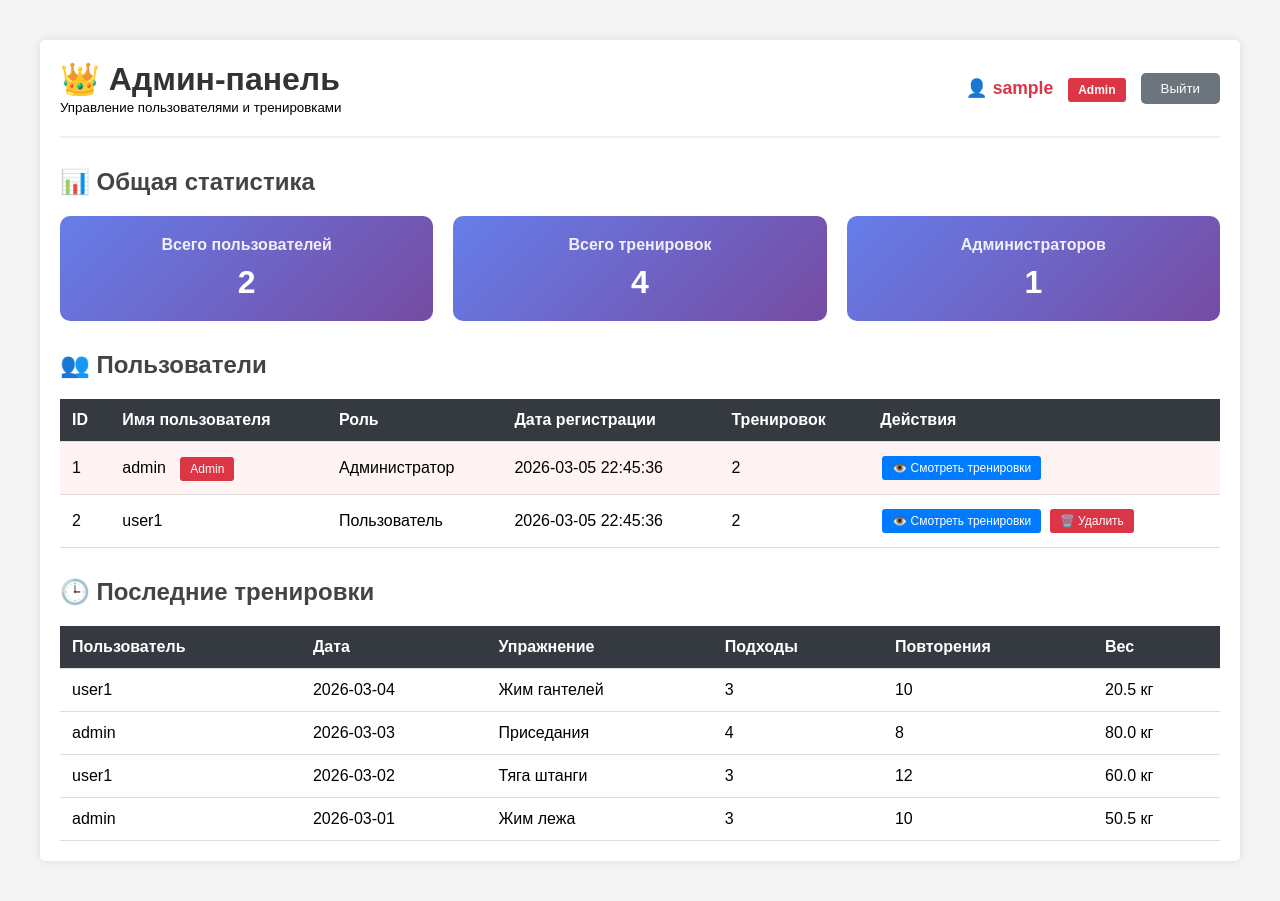
After one commit to zxcsasha228/training-tracker2, a Flask app: page /admin in a window 1280 px wide. The commit adds this page. Run offline with Flask 3, Linux system fonts and the light colour scheme; the visitor is signed in with stand-in values (Sample User, id 1); data comes from the database, SQL or seed files in the repository.

Commit message:
админ панель с списком пользователей

```diff
--- a/app.py
+++ b/app.py
@@ -5,7 +5,7 @@ import webbrowser
 import time
 
 app = Flask(__name__)
-app.secret_key = 'your-secret-key-here'  # Нужно для сессий (входа в систему)
+app.secret_key = 'your-secret-key-here-change-this'
 
 # Страница входа
 @app.route('/login', methods=['GET', 'POST'])
@@ -18,13 +18,19 @@ def login():
         if user:
             session['user_id'] = user['id']
             session['username'] = user['username']
-            return redirect(url_for('index'))
+            session['is_admin'] = user['is_admin']
+
+            # Админа отправляем в админку, обычных пользователей на главную
+            if user['is_admin']:
+                return redirect(url_for('admin_panel'))
+            else:
+                return redirect(url_for('index'))
         else:
             return render_template('login.html', error='Неверное имя пользователя или пароль')
 
     return render_template('login.html')
 
-# Страница регистрации
+# Страница регистрации (обычные пользователи)
 @app.route('/register', methods=['GET', 'POST'])
 def register():
     if request.method == 'POST':
@@ -35,10 +41,11 @@ def register():
         if password != confirm:
             return render_template('register.html', error='Пароли не совпадают')
 
-        user_id = database.create_user(username, password)
+        user_id = database.create_user(username, password, is_admin=0)  # Обычный пользователь
         if user_id:
             session['user_id'] = user_id
             session['username'] = username
+            session['is_admin'] = 0
             return redirect(url_for('index'))
         else:
             return render_template('register.html', error='Пользователь с таким именем уже существует')
@@ -51,18 +58,55 @@ def logout():
     session.clear()
     return redirect(url_for('login'))
 
-# Главная страница (теперь только для авторизованных)
+# АДМИН-ПАНЕЛЬ
+@app.route('/admin')
+def admin_panel():
+    if 'user_id' not in session or not session.get('is_admin'):
+        return redirect(url_for('login'))
+
+    stats = database.get_user_stats()
+    users = database.get_all_users()
+    return render_template('admin_panel.html', stats=stats, users=users)
+
+# Просмотр тренировок пользователя (для админа)
+@app.route('/admin/user/<int:user_id>')
+def admin_user_workouts(user_id):
+    if 'user_id' not in session or not session.get('is_admin'):
+        return redirect(url_for('login'))
+
+    user = database.get_user_by_id(user_id)
+    workouts = database.get_user_workouts_admin(user_id)
+    return render_template('admin_user_workouts.html', user=user, workouts=workouts)
+
+# Удаление пользователя (для админа)
+@app.route('/admin/delete_user/<int:user_id>', methods=['POST'])
+def admin_delete_user(user_id):
+    if 'user_id' not in session or not session.get('is_admin'):
+        return redirect(url_for('login'))
+
+    # Не даем админу удалить самого себя
+    if user_id == session['user_id']:
+        return redirect(url_for('admin_panel'))
+
+    database.delete_user_admin(user_id)
+    return redirect(url_for('admin_panel'))
+
+# Главная страница (для обычных пользователей)
 @app.route('/')
 def index():
     if 'user_id' not in session:
         return redirect(url_for('login'))
+
+    # Админа отправляем в админку
+    if session.get('is_admin'):
+        return redirect(url_for('admin_panel'))
 
     workouts = database.get_user_workouts(session['user_id'])
     return render_template('index.html', workouts=workouts, username=session['username'])
 
 @app.route('/add', methods=['POST'])
 def add():
-    if 'user_id' not in session:
+    if 'user_id' not in session or session.get('is_admin'):
         return redirect(url_for('login'))
 
     date = request.form['date']
@@ -76,18 +120,18 @@ def add():
 
 @app.route('/edit/<int:workout_id>')
 def edit(workout_id):
-    if 'user_id' not in session:
+    if 'user_id' not in session or session.get('is_admin'):
         return redirect(url_for('login'))
 
     workout = database.get_workout(workout_id, session['user_id'])
     if not workout:
-        return redirect(url_for('index'))  # Не его тренировка или не существует
+        return redirect(url_for('index'))
 
     return render_template('edit.html', workout=workout)
 
 @app.route('/update/<int:workout_id>', methods=['POST'])
 def update(workout_id):
-    if 'user_id' not in session:
+    if 'user_id' not in session or session.get('is_admin'):
         return redirect(url_for('login'))
 
     date = request.form['date']
@@ -101,7 +145,7 @@ def update(workout_id):
 
 @app.route('/delete/<int:workout_id>', methods=['POST'])
 def delete(workout_id):
-    if 'user_id' not in session:
+    if 'user_id' not in session or session.get('is_admin'):
         return redirect(url_for('login'))
 
     database.delete_workout(workout_id, session['user_id'])
--- /dev/null
+++ b/templates/admin_panel.html
@@ -0,0 +1,237 @@
+<!DOCTYPE html>
+<html>
+<head>
+    <title>Админ-панель</title>
+    <meta charset="utf-8">
+    <style>
+        body {
+            font-family: Arial, sans-serif;
+            margin: 40px;
+            background-color: #f4f4f4;
+        }
+        .container {
+            background-color: white;
+            padding: 20px;
+            border-radius: 5px;
+            box-shadow: 0 0 10px rgba(0,0,0,0.1);
+        }
+        .header {
+            display: flex;
+            justify-content: space-between;
+            align-items: center;
+            margin-bottom: 30px;
+            padding-bottom: 20px;
+            border-bottom: 2px solid #f0f0f0;
+        }
+        h1 {
+            color: #333;
+            margin: 0;
+        }
+        h2 {
+            color: #444;
+            margin-top: 30px;
+        }
+        .admin-badge {
+            background-color: #dc3545;
+            color: white;
+            padding: 5px 10px;
+            border-radius: 3px;
+            font-size: 12px;
+            margin-left: 10px;
+        }
+        .user-info {
+            display: flex;
+            align-items: center;
+            gap: 15px;
+        }
+        .username {
+            font-weight: bold;
+            color: #dc3545;
+            font-size: 1.1em;
+        }
+        .logout-btn {
+            background-color: #6c757d;
+            color: white;
+            border: none;
+            padding: 8px 20px;
+            border-radius: 5px;
+            cursor: pointer;
+        }
+        .stats-grid {
+            display: grid;
+            grid-template-columns: repeat(auto-fit, minmax(200px, 1fr));
+            gap: 20px;
+            margin-bottom: 30px;
+        }
+        .stat-card {
+            background: linear-gradient(135deg, #667eea 0%, #764ba2 100%);
+            color: white;
+            padding: 20px;
+            border-radius: 10px;
+            text-align: center;
+        }
+        .stat-card h3 {
+            margin: 0 0 10px 0;
+            font-size: 16px;
+            opacity: 0.9;
+        }
+        .stat-card .number {
+            font-size: 32px;
+            font-weight: bold;
+        }
+        table {
+            width: 100%;
+            border-collapse: collapse;
+            margin-top: 20px;
+        }
+        th, td {
+            padding: 12px;
+            text-align: left;
+            border-bottom: 1px solid #ddd;
+        }
+        th {
+            background-color: #343a40;
+            color: white;
+        }
+        tr:hover {
+            background-color: #f5f5f5;
+        }
+        .user-row-admin {
+            background-color: #fff3f3;
+        }
+        .btn {
+            padding: 5px 10px;
+            border: none;
+            border-radius: 3px;
+            cursor: pointer;
+            text-decoration: none;
+            font-size: 12px;
+            margin: 2px;
+        }
+        .btn-view {
+            background-color: #007bff;
+            color: white;
+        }
+        .btn-delete {
+            background-color: #dc3545;
+            color: white;
+        }
+        .btn-warning {
+            background-color: #ffc107;
+            color: black;
+        }
+        .recent-list {
+            list-style: none;
+            padding: 0;
+        }
+        .recent-item {
+            padding: 10px;
+            border-bottom: 1px solid #eee;
+        }
+        .recent-item:last-child {
+            border-bottom: none;
+        }
+    </style>
+</head>
+<body>
+    <div class="container">
+        <div class="header">
+            <div>
+                <h1>👑 Админ-панель</h1>
+                <small>Управление пользователями и тренировками</small>
+            </div>
+            <div class="user-info">
+                <span class="username">👤 {{ session.username }} <span class="admin-badge">Admin</span></span>
+                <a href="{{ url_for('logout') }}" style="text-decoration: none;">
+                    <button class="logout-btn">Выйти</button>
+                </a>
+            </div>
+        </div>
+
+        <!-- Статистика -->
+        <h2>📊 Общая статистика</h2>
+        <div class="stats-grid">
+            <div class="stat-card">
+                <h3>Всего пользователей</h3>
+                <div class="number">{{ stats.total_users }}</div>
+            </div>
+            <div class="stat-card">
+                <h3>Всего тренировок</h3>
+                <div class="number">{{ stats.total_workouts }}</div>
+            </div>
+            <div class="stat-card">
+                <h3>Администраторов</h3>
+                <div class="number">{{ stats.total_admins }}</div>
+            </div>
+        </div>
+
+        <!-- Список пользователей -->
+        <h2>👥 Пользователи</h2>
+        <table>
+            <thead>
+                <tr>
+                    <th>ID</th>
+                    <th>Имя пользователя</th>
+                    <th>Роль</th>
+                    <th>Дата регистрации</th>
+                    <th>Тренировок</th>
+                    <th>Действия</th>
+                </tr>
+            </thead>
+            <tbody>
+                {% for user in users %}
+                <tr {% if user.is_admin %}class="user-row-admin"{% endif %}>
+                    <td>{{ user.id }}</td>
+                    <td>
+                        {{ user.username }}
+                        {% if user.is_admin %}
+                            <span class="admin-badge">Admin</span>
+                        {% endif %}
+                    </td>
+                    <td>{% if user.is_admin %}Администратор{% else %}Пользователь{% endif %}</td>
+                    <td>{{ user.created_at }}</td>
+                    <td>{{ user.workouts_count or 0 }}</td>
+                    <td>
+                        <a href="{{ url_for('admin_user_workouts', user_id=user.id) }}" style="text-decoration: none;">
+                            <button class="btn btn-view">👁️ Смотреть тренировки</button>
+                        </a>
+                        {% if not user.is_admin or user.id != session.user_id %}
+                            <form action="{{ url_for('admin_delete_user', user_id=user.id) }}" method="post" style="display: inline;" onsubmit="return confirm('Вы уверены? Все тренировки пользователя будут удалены.')">
+                                <button type="submit" class="btn btn-delete">🗑️ Удалить</button>
+                            </form>
+                        {% endif %}
+                    </td>
+                </tr>
+                {% endfor %}
+            </tbody>
+        </table>
+
+        <!-- Последние тренировки -->
+        <h2>🕒 Последние тренировки</h2>
+        <table>
+            <thead>
+                <tr>
+                    <th>Пользователь</th>
+                    <th>Дата</th>
+                    <th>Упражнение</th>
+                    <th>Подходы</th>
+                    <th>Повторения</th>
+                    <th>Вес</th>
+                </tr>
+            </thead>
+            <tbody>
+                {% for workout in stats.recent_workouts %}
+                <tr>
+                    <td>{{ workout.username }}</td>
+                    <td>{{ workout.date }}</td>
+                    <td>{{ workout.exercise }}</td>
+                    <td>{{ workout.sets }}</td>
+                    <td>{{ workout.reps }}</td>
+                    <td>{{ workout.weight }} кг</td>
+                </tr>
+                {% endfor %}
+            </tbody>
+        </table>
+    </div>
+</body>
+</html>
```
Also changed, not shown: database.py (+108 -23 lines), templates/admin_user_workouts.html (added, +107 -0 lines), templates/login.html (+8 -0 lines).
